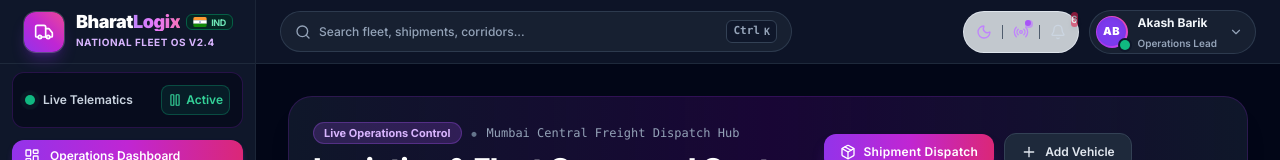
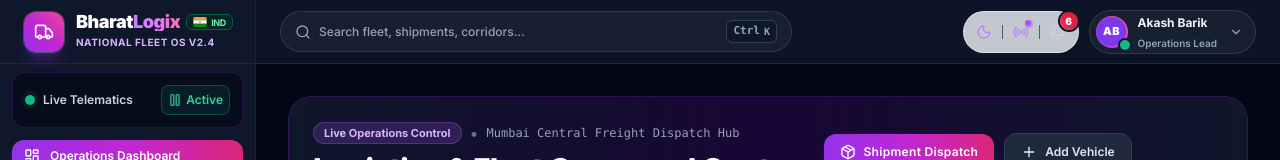
Before and after one commit to Sushanth666/Logistics-Fleet-Tracking-Platform, a React (Vite) app: page / in a window 1280 px wide. Shown: the top 160 px of the page. Built offline with nearby package versions, Linux system fonts and the light colour scheme.

Commit message:
style(alerts): redesign notification count badge into circular ring-bordered badge

```diff
--- a/src/components/alerts/AlertDropdown.jsx
+++ b/src/components/alerts/AlertDropdown.jsx
@@ -31,8 +31,8 @@ export const AlertDropdown = ({ isDocked = false, className = '' }) => {
       >
         <Bell className="w-4 h-4 sm:w-4.5 sm:h-4.5" />
         {unreadAlertsCount > 0 && (
-          <span className="absolute -top-1 -right-1 flex h-4.5 w-4.5 items-center justify-center rounded-full bg-rose-600 text-[10px] font-bold text-white shadow-md animate-pulse">
-            {unreadAlertsCount}
+          <span className="absolute -top-1 -right-1 min-w-[18px] h-[18px] px-1 rounded-full bg-gradient-to-tr from-rose-500 via-rose-600 to-red-600 text-white text-[10px] font-black leading-none flex items-center justify-center ring-2 ring-white dark:ring-slate-900 shadow-sm shadow-rose-500/30 select-none pointer-events-none">
+            {unreadAlertsCount > 99 ? '99+' : unreadAlertsCount}
           </span>
         )}
       </button>
```
